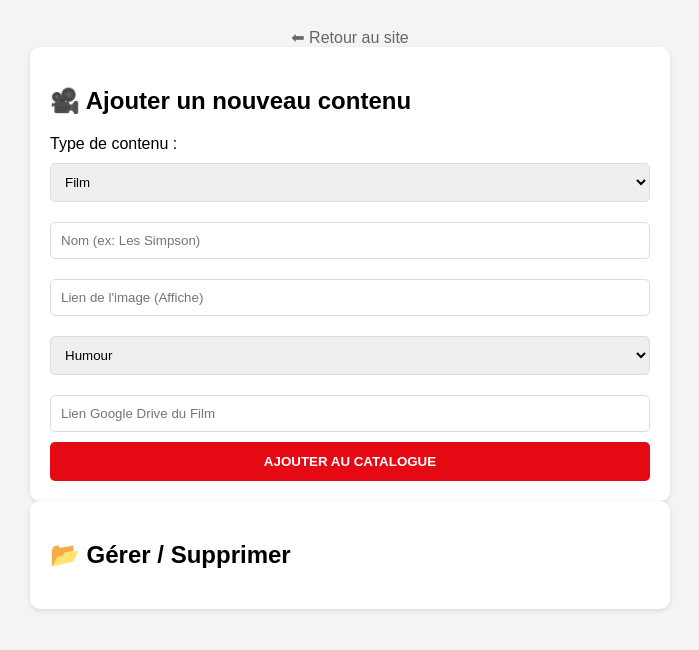
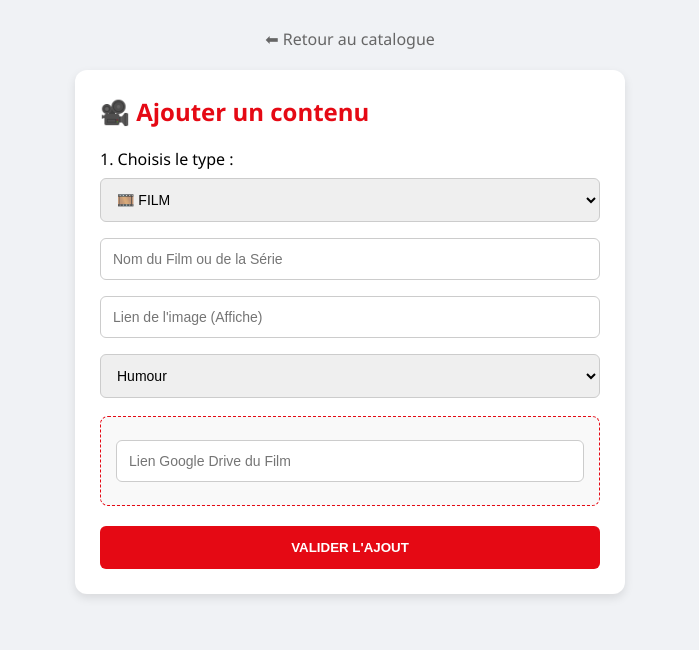
Before and after one commit to vguillotduenas-dotcom/StreamDeck, a Flask app: page /admin in a window 1280 px wide. Shown: the top 650 px of the page, without its empty margins (290-989 px from the left). Run offline with Flask 3, Linux system fonts and the light colour scheme; a user stored in the database is signed in; data comes from the database, SQL or seed files in the repository; data that the repository does not hold is empty.

Commit message:
Update admin.html

```diff
--- a/templates/admin.html
+++ b/templates/admin.html
@@ -3,31 +3,30 @@
 <head>
     <title>Admin - Streamdeck</title>
     <style>
-        body { font-family: sans-serif; background: #f4f4f4; padding: 20px; }
-        .card { background: white; padding: 20px; border-radius: 10px; margin-bottom: 20px; box-shadow: 0 2px 5px rgba(0,0,0,0.1); max-width: 600px; margin: auto; }
-        input, select { padding: 10px; margin: 10px 0; width: 100%; border: 1px solid #ddd; border-radius: 5px; box-sizing: border-box; }
-        .btn { background: #e50914; color: white; border: none; padding: 12px; border-radius: 5px; cursor: pointer; width: 100%; font-weight: bold; }
-        .serie-only { display: none; background: #f9f9f9; padding: 10px; border-radius: 5px; border-left: 4px solid #e50914; }
-        table { width: 100%; border-collapse: collapse; margin-top: 20px; }
-        th, td { border-bottom: 1px solid #eee; padding: 10px; text-align: left; }
-        .del { color: red; text-decoration: none; font-size: 12px; border: 1px solid red; padding: 2px 5px; border-radius: 3px; }
+        body { font-family: 'Segoe UI', sans-serif; background: #f0f2f5; padding: 20px; }
+        .card { background: white; padding: 25px; border-radius: 12px; box-shadow: 0 4px 10px rgba(0,0,0,0.1); max-width: 500px; margin: 20px auto; }
+        h2 { color: #e50914; margin-top: 0; }
+        input, select { padding: 12px; margin: 8px 0; width: 100%; border: 1px solid #ccc; border-radius: 6px; box-sizing: border-box; font-size: 14px; }
+        .btn { background: #e50914; color: white; border: none; padding: 14px; border-radius: 6px; cursor: pointer; width: 100%; font-weight: bold; margin-top: 10px; }
+        .type-box { background: #f9f9f9; padding: 15px; border-radius: 8px; border: 1px dashed #e50914; margin: 10px 0; }
+        .hidden { display: none; }
     </style>
 </head>
 <body>
-    <div style="text-align: center;"><a href="/" style="text-decoration: none; color: #666;">⬅ Retour au site</a></div>
+    <div style="text-align:center"><a href="/" style="color:#666; text-decoration:none;">⬅ Retour au catalogue</a></div>
 
     <div class="card">
-        <h2>🎥 Ajouter un nouveau contenu</h2>
+        <h2>🎥 Ajouter un contenu</h2>
         <form method="POST">
             <input type="hidden" name="add_content">
 
-            <label>Type de contenu :</label>
-            <select name="type" id="typeSelect" onchange="toggleFields()">
-                <option value="film">Film</option>
-                <option value="serie">Série</option>
+            <label>1. Choisis le type :</label>
+            <select name="type" id="typeSelect" onchange="updateForm()">
+                <option value="film">🎞️ FILM</option>
+                <option value="serie">📺 SÉRIE</option>
             </select>
 
-            <input type="text" name="nom" placeholder="Nom (ex: Les Simpson)" required>
+            <input type="text" name="nom" placeholder="Nom du Film ou de la Série" required>
             <input type="text" name="img" placeholder="Lien de l'image (Affiche)" required>
 
             <select name="genre">
@@ -36,38 +35,26 @@
                 <option value="Famille">Famille</option>
             </select>
 
-            <div id="filmField">
+            <div id="sectionFilm" class="type-box">
                 <input type="text" name="lien_film" placeholder="Lien Google Drive du Film">
             </div>
 
-            <div id="serieFields" class="serie-only">
-                <p><strong>Premier épisode :</strong></p>
-                <input type="text" name="saison" placeholder="Saison (ex: Saison 1)">
-                <input type="text" name="titre_ep" placeholder="Nom de l'épisode (ex: Episode 1)">
+            <div id="sectionSerie" class="type-box hidden">
+                <p style="margin:0; font-weight:bold; color:#e50914;">Détails du premier épisode :</p>
+                <input type="text" name="saison" placeholder="Saison (ex: 1)">
+                <input type="text" name="titre_ep" placeholder="Numéro Épisode (ex: 1)">
                 <input type="text" name="lien_ep" placeholder="Lien Google Drive de l'épisode">
             </div>
 
-            <button type="submit" class="btn">AJOUTER AU CATALOGUE</button>
+            <button type="submit" class="btn">VALIDER L'AJOUT</button>
         </form>
     </div>
 
-    <div class="card">
-        <h2>📂 Gérer / Supprimer</h2>
-        <table>
-            {% for f in films %}
-            <tr>
-                <td>{{ f.nom }} ({{ f.type }})</td>
-                <td><a href="{{ url_for('del_v', id=f.id) }}" class="del">SUPPRIMER</a></td>
-            </tr>
-            {% endfor %}
-        </table>
-    </div>
-
     <script>
-        function toggleFields() {
+        function updateForm() {
             var type = document.getElementById('typeSelect').value;
-            document.getElementById('serieFields').style.display = (type === 'serie') ? 'block' : 'none';
-            document.getElementById('filmField').style.display = (type === 'film') ? 'block' : 'none';
+            document.getElementById('sectionSerie').classList.toggle('hidden', type !== 'serie');
+            document.getElementById('sectionFilm').classList.toggle('hidden', type !== 'film');
         }
     </script>
 </body>
```
